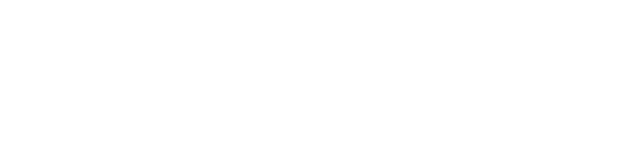
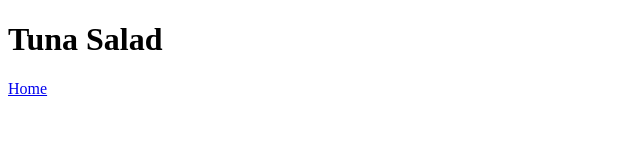
Before and after one commit to sailing-hobo/recipes, a plain HTML site: page indiv-recipes/tuna-salad.html in a window 1280 px wide. Shown: the whole page, without its empty margins (0-640 px from the left). Drawn offline with Linux system fonts and the light colour scheme.

Commit message:
Add link from index.html to tuna-salad.html and back

```diff
--- a/indiv-recipes/tuna-salad.html
+++ b/indiv-recipes/tuna-salad.html
@@ -6,6 +6,9 @@
     <title>Tuna Salad</title>
 </head>
 <body>
+    <h1>Tuna Salad</h1>
+
+    <a href="../index.html">Home</a>
 
 </body>
 </html>
```
